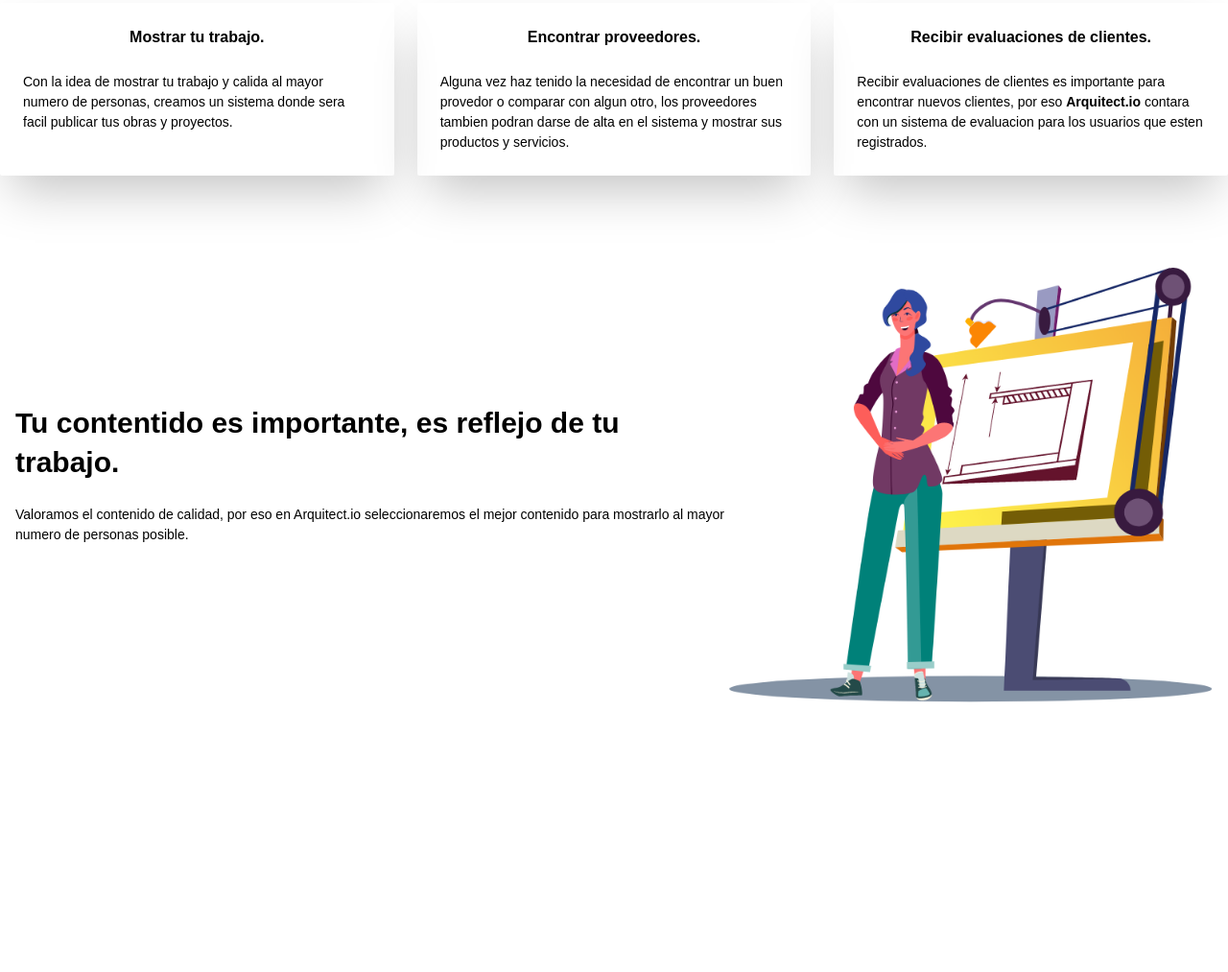
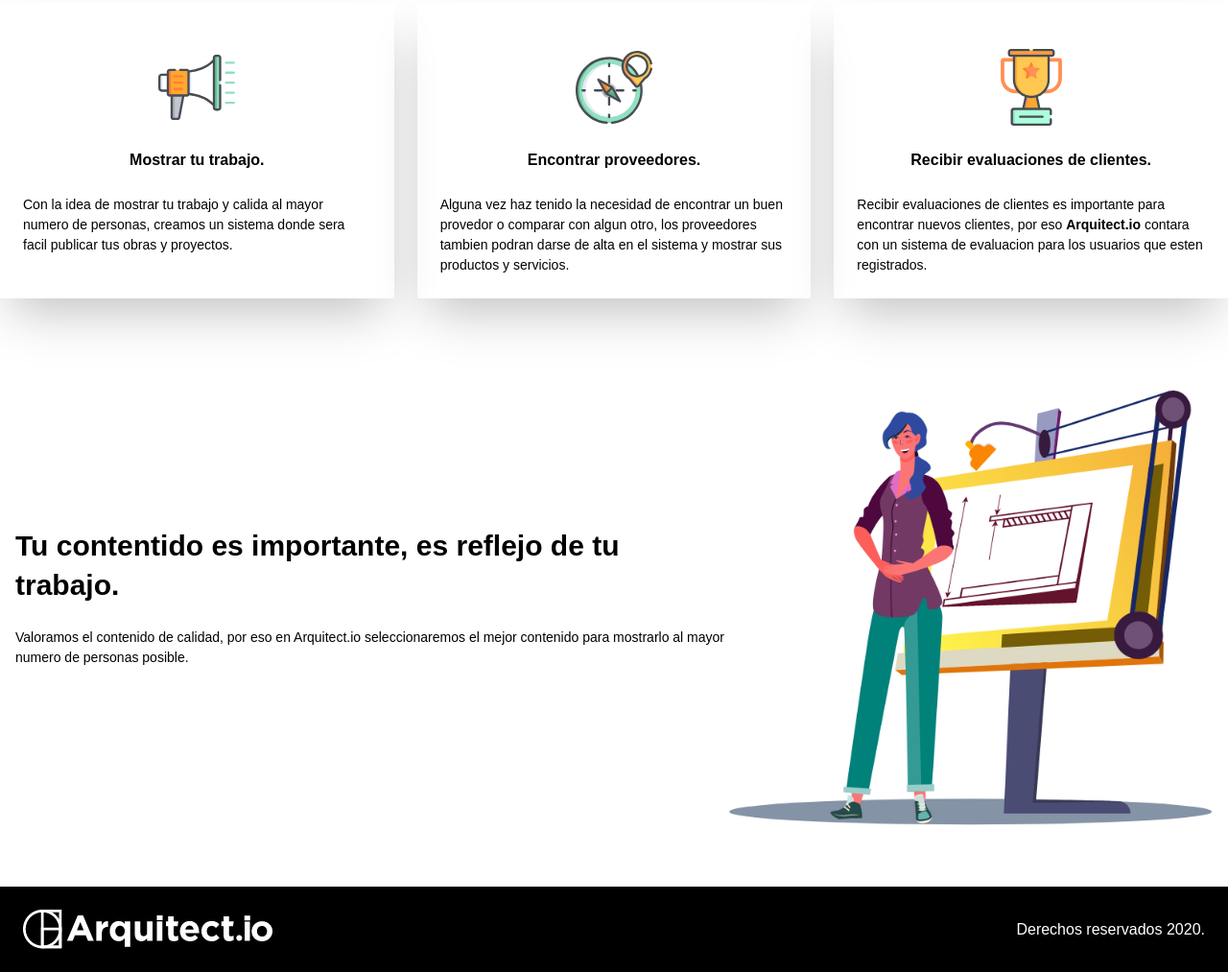
Before and after one commit to isramv/arquitectio-landing, a Gatsby site: page / in a window 1280 px wide. Shown: the part 620-1633 px from the top of the page at 96% size. Before the commit the page ends 1392 px from the top, so only its background shows below. Built offline with nearby package versions, Linux system fonts and the light colour scheme; Gatsby itself is replaced by a stand-in of ours.

Commit message:
updated icons

```diff
--- a/src/pages/index.js
+++ b/src/pages/index.js
@@ -1,13 +1,17 @@
 import React from "react"
 import logo from '../images/arquitectio_logo.svg'
 import heroImage from '../images/hero-image.png'
-import ilustration from '../images/illustration_girl.png'
+import illustration from '../images/illustration_girl.png'
+import logoWhite from '../images/arquitectio-logo-white.png'
+import compass from '../images/025-compass.svg'
+import trophy from '../images/035-trophy.svg'
+import megaphone from '../images/036-megaphone.svg'
 
 export default function Home() {
     return (
         <>
             <div className='header p-5 bg-white shadow-xl'>
-                <img className='w-64' src={logo} alt="Arquitect.io logo"/>
+                <a href="/"><img className='w-64' src={logo} alt="Arquitect.io logo"/></a>
             </div>
             <div className="md:flex md:items-center">
                 <div className="md:w-1/2">
@@ -48,17 +52,20 @@ export default function Home() {
                 </div>
                 <div className="container mx-auto md:flex md:mb-10 px-4 md:px-0">
                     <div className="box-border w-full md:w-2/6 rounded-sm shadow-2xl p-6 mb-4 md:mr-6">
+                        <img src={megaphone} alt="" className='w-20 mx-auto py-6'/>
                         <h4 className='text-center font-semibold mb-6'>Mostrar tu trabajo.</h4>
                         <p className='text-sm'>Con la idea de mostrar tu trabajo y calida al mayor numero de personas,
                             creamos un sistema donde sera facil publicar tus obras y proyectos.</p>
                     </div>
                     <div className="box-border w-full md:w-2/6 rounded-sm shadow-2xl mb-4 p-6">
+                        <img src={compass} alt="" className='w-20 mx-auto py-6'/>
                         <h4 className='text-center font-semibold mb-6'>Encontrar proveedores.</h4>
                         <p className='text-sm'>Alguna vez haz tenido la necesidad de encontrar un buen provedor o
                             comparar con algun otro, los proveedores tambien podran darse de alta en el sistema y
                             mostrar sus productos y servicios.</p>
                     </div>
                     <div className="box-border w-full md:w-2/6 rounded-sm shadow-2xl p-6 mb-4 md:ml-6">
+                        <img src={trophy} alt="" className='w-20 mx-auto py-6'/>
                         <h4 className='text-center font-semibold mb-6'>Recibir evaluaciones de clientes.</h4>
                         <p className='text-sm'>Recibir evaluaciones de clientes es importante para encontrar nuevos
                             clientes, por eso <b>Arquitect.io</b> contara con un sistema de evaluacion para
@@ -76,12 +83,19 @@ export default function Home() {
                             seleccionaremos el mejor contenido para mostrarlo al mayor numero de personas posible.</p>
                     </div>
                     <div className="md:w-3/7">
-                        <img src={ilustration} alt="Girl showing of her work." className=''/>
+                        <img src={illustration} alt="Girl showing of her work." className=''/>
                     </div>
                 </div>
             </div>
-            <footer className='bg-black'>
-
+            <footer className='bg-black p-6 mt-6'>
+                <div className='container mx-auto md:flex'>
+                    <div className="w-1/3">
+                        <img src={logoWhite} alt="arquitectio footer logo"/>
+                    </div>
+                    <div className="w-2/3 md:self-center">
+                        <p className='text-white text-right'>Derechos reservados 2020.</p>
+                    </div>
+                </div>
             </footer>
         </>
     )
```
Also changed, not shown: src/images/025-compass.svg (added), src/images/035-trophy.svg (added), src/images/036-megaphone.svg (added), src/images/arquitectio-logo-white.png (added).
